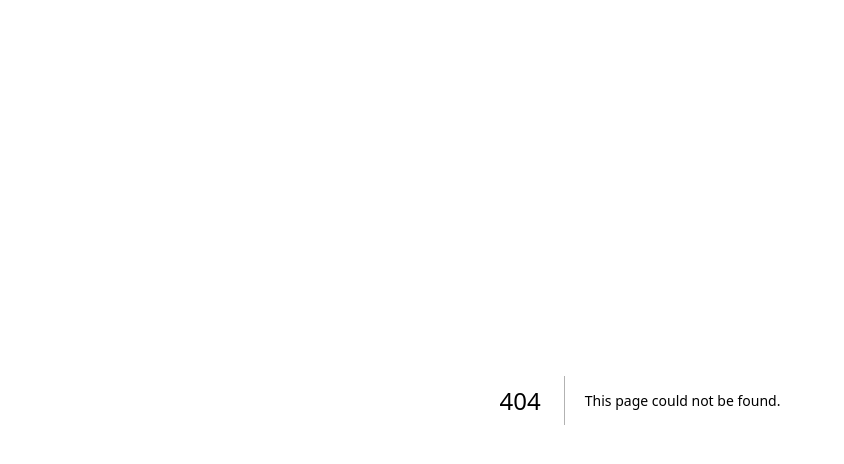
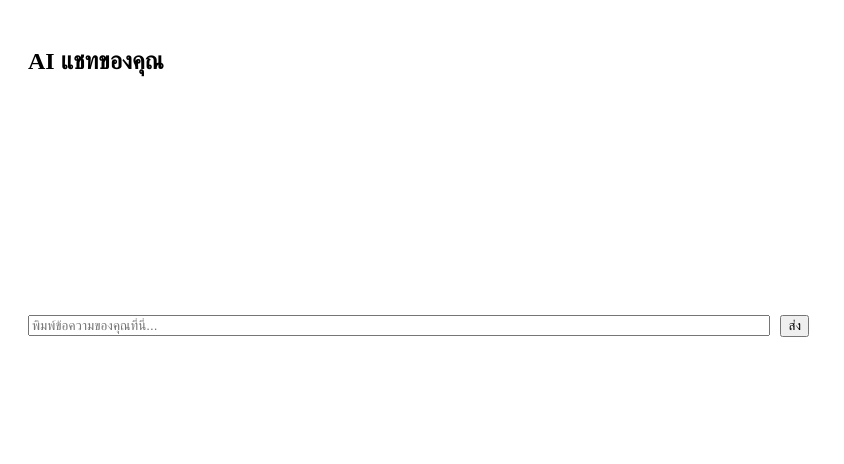
Before and after one commit to Goethe-Teh/infinity-ai, a Next.js app: page /chat in a window 1280 px wide. Before the commit this address had no page. Shown: the top 464 px of the page, without its empty margins (0-844 px from the left). Built offline with nearby package versions, Linux system fonts and the light colour scheme.

Commit message:
Create chat.js

```diff
--- /dev/null
+++ b/pages/chat.js
@@ -0,0 +1,66 @@
+import { useRouter } from 'next/router';
+import { useEffect, useState } from 'react';
+
+export default function ChatPage() {
+  const router = useRouter();
+  const { gender, language } = router.query;
+
+  const [messages, setMessages] = useState([]);
+  const [input, setInput] = useState('');
+  const [loading, setLoading] = useState(false);
+
+  // สร้างข้อความแรกแบบตั้งค่าภาษาและเพศ AI
+  useEffect(() => {
+    if (gender && language) {
+      const defaultMessage = {
+        role: 'system',
+        content: `You are a personal AI assistant. Speak in ${language}. Your gender is ${gender}.`,
+      };
+      setMessages([defaultMessage]);
+    }
+  }, [gender, language]);
+
+  // ฟังก์ชันส่งข้อความไปหา API
+  const sendMessage = async () => {
+    setLoading(true);
+    const updatedMessages = [...messages, { role: 'user', content: input }];
+    setMessages(updatedMessages);
+    setInput('');
+
+    const res = await fetch('/api/chat', {
+      method: 'POST',
+      headers: { 'Content-Type': 'application/json' },
+      body: JSON.stringify({ messages: updatedMessages }),
+    });
+
+    const data = await res.json();
+    const reply = data.choices[0].message.content;
+
+    setMessages([...updatedMessages, { role: 'assistant', content: reply }]);
+    setLoading(false);
+  };
+
+  return (
+    <div style={{ padding: '20px' }}>
+      <h2>AI แชทของคุณ</h2>
+
+      <div style={{ minHeight: '200px', marginBottom: '20px' }}>
+        {messages.map((msg, index) => (
+          <p key={index}>
+            <b>{msg.role === 'user' ? 'คุณ' : msg.role === 'assistant' ? 'AI' : 'ระบบ'}:</b> {msg.content}
+          </p>
+        ))}
+      </div>
+
+      <input
+        value={input}
+        onChange={(e) => setInput(e.target.value)}
+        style={{ width: '60%' }}
+        placeholder="พิมพ์ข้อความของคุณที่นี่..."
+      />
+      <button onClick={sendMessage} disabled={loading} style={{ marginLeft: '10px' }}>
+        {loading ? 'รอสักครู่...' : 'ส่ง'}
+      </button>
+    </div>
+  );
+}
```
